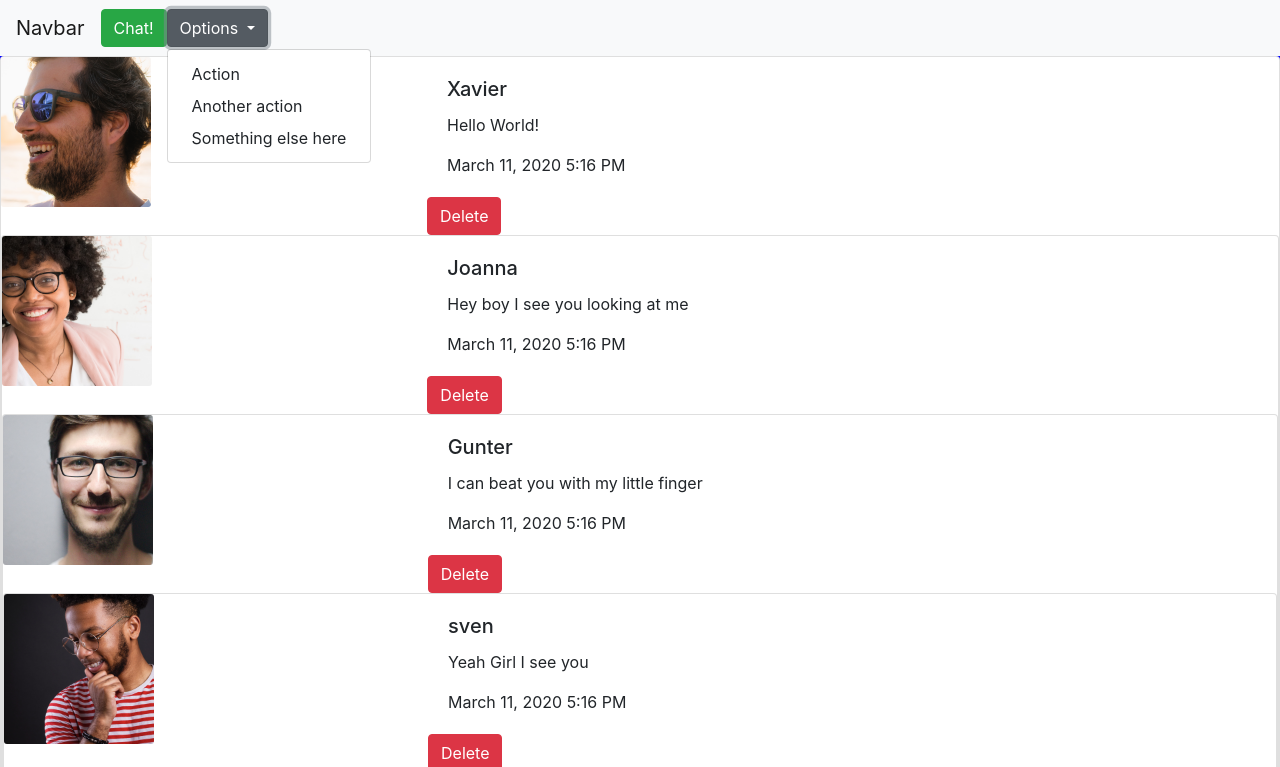
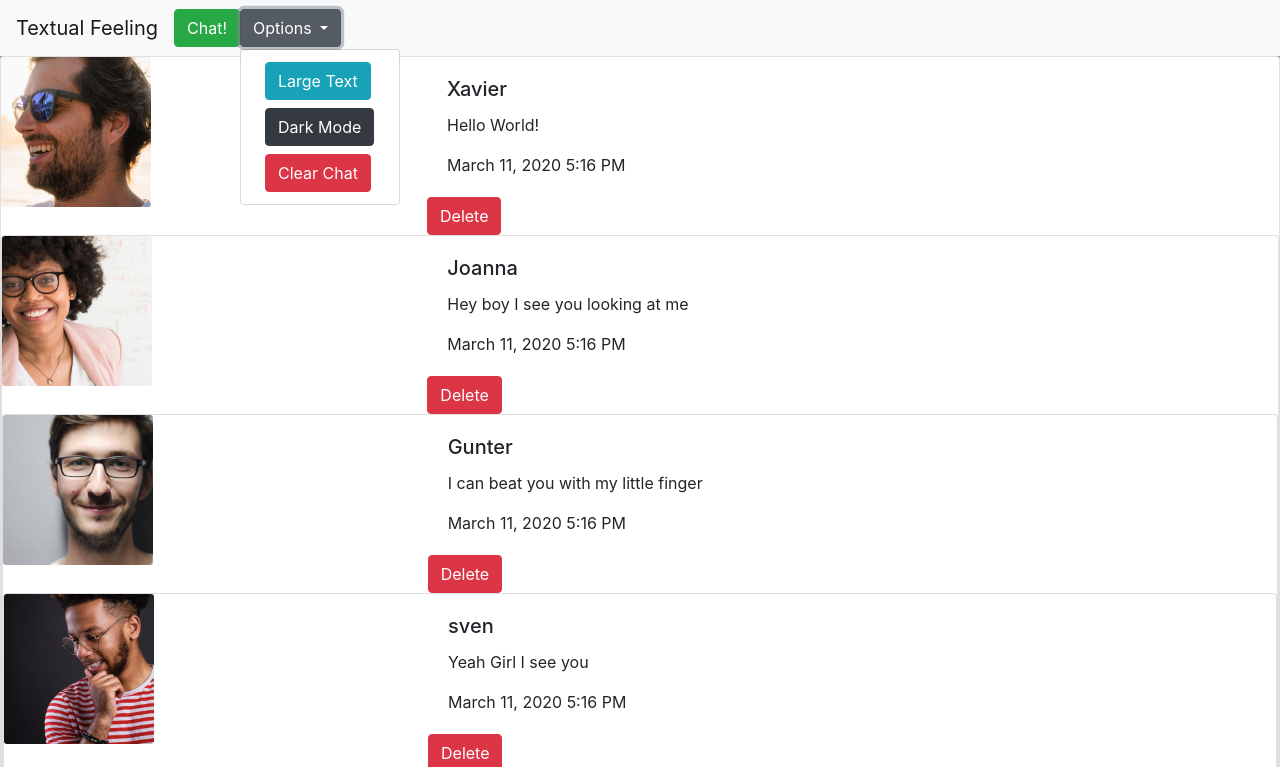
Before and after one commit to nss-evening-cohort-11/chatty-butterworts, a website built with webpack: page src/index.html in a window 1280 px wide. Both pictures are taken after a click on the button "Options". Shown: the top 767 px of the page. Built offline with nearby package versions, Linux system fonts and the light colour scheme.

Commit message:
option buttons

```diff
--- a/src/index.html
+++ b/src/index.html
@@ -8,10 +8,7 @@
 </head>
 <body>
   <nav class="navbar navbar-expand-md navbar-light bg-light">
-  <a class="navbar-brand" href="#">Navbar</a>
-  <button class="navbar-toggler" type="button" data-toggle="collapse" data-target="#navbarSupportedContent" aria-controls="navbarSupportedContent" aria-expanded="false" aria-label="Toggle navigation">
-    <span class="navbar-toggler-icon"></span>
-  </button>
+  <a class="navbar-brand" href="#">Textual Feeling</a>
   <div id="accordion">
   <ul class="navbar-nav mr-auto">
     <li class="nav-item">
@@ -20,16 +17,14 @@
       </button>
     </li>
     <li class="nav-item dropdown">
-
         <button class="btn btn-secondary dropdown-toggle" type="button" id="dropdownMenuButton" data-toggle="dropdown" aria-haspopup="true" aria-expanded="false">
           Options
         </button>
         <div class="dropdown-menu" aria-labelledby="dropdownMenuButton">
-          <a class="dropdown-item" href="#">Action</a>
-          <a class="dropdown-item" href="#">Another action</a>
-          <a class="dropdown-item" href="#">Something else here</a>
+          <a class="dropdown-item" href="#"><button type="button" class="btn btn-info">Large Text</button></a>
+          <a class="dropdown-item" href="#"><button type="button" class="btn btn-dark">Dark Mode</button></a>
+          <a class="dropdown-item" href="#"><button type="button" class="btn btn-danger">Clear Chat</button></a>
         </div>
-
     </li>
   </ul>
 </nav>
--- a/src/styles/main.scss
+++ b/src/styles/main.scss
@@ -2,5 +2,5 @@
 @import "~@fortawesome/fontawesome-free/css/all.min.css";
 
 body {
-  background-color: blue;
+  background-color: rgb(153, 153, 153);
 }
```
